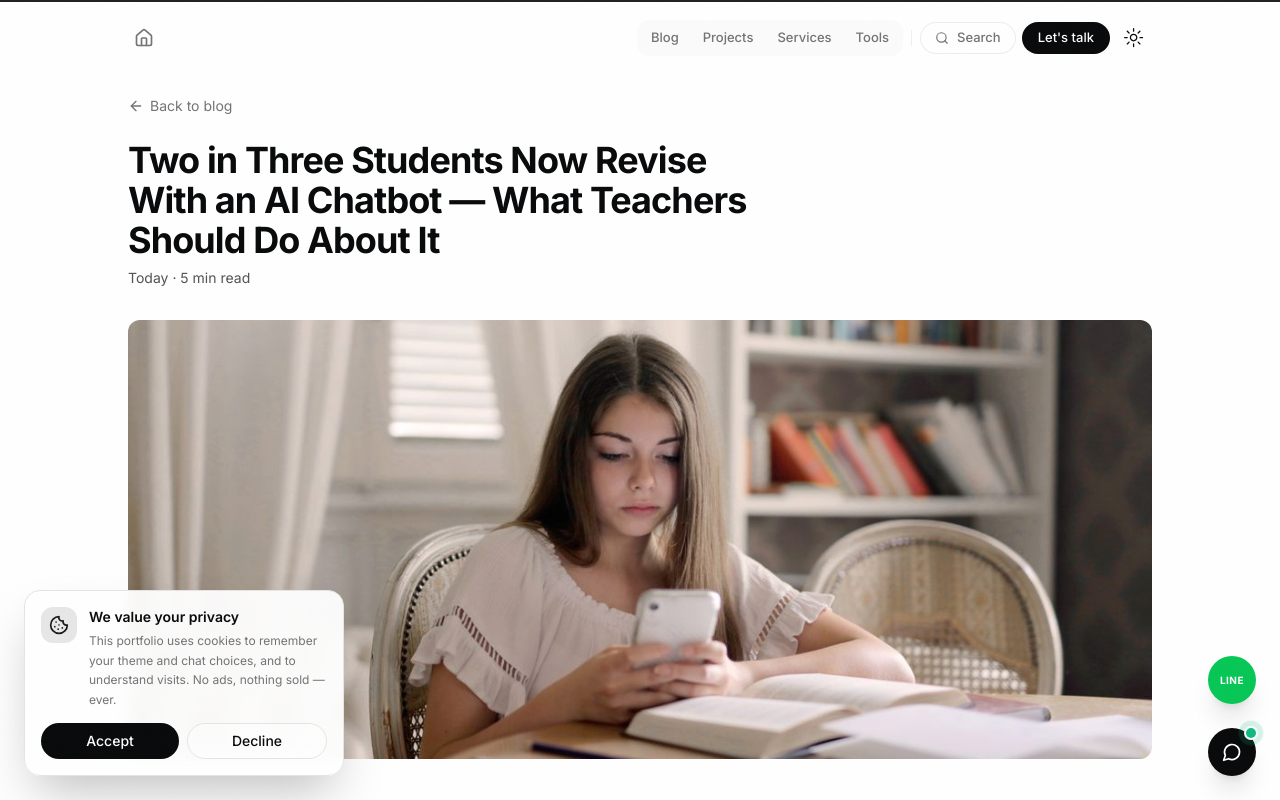
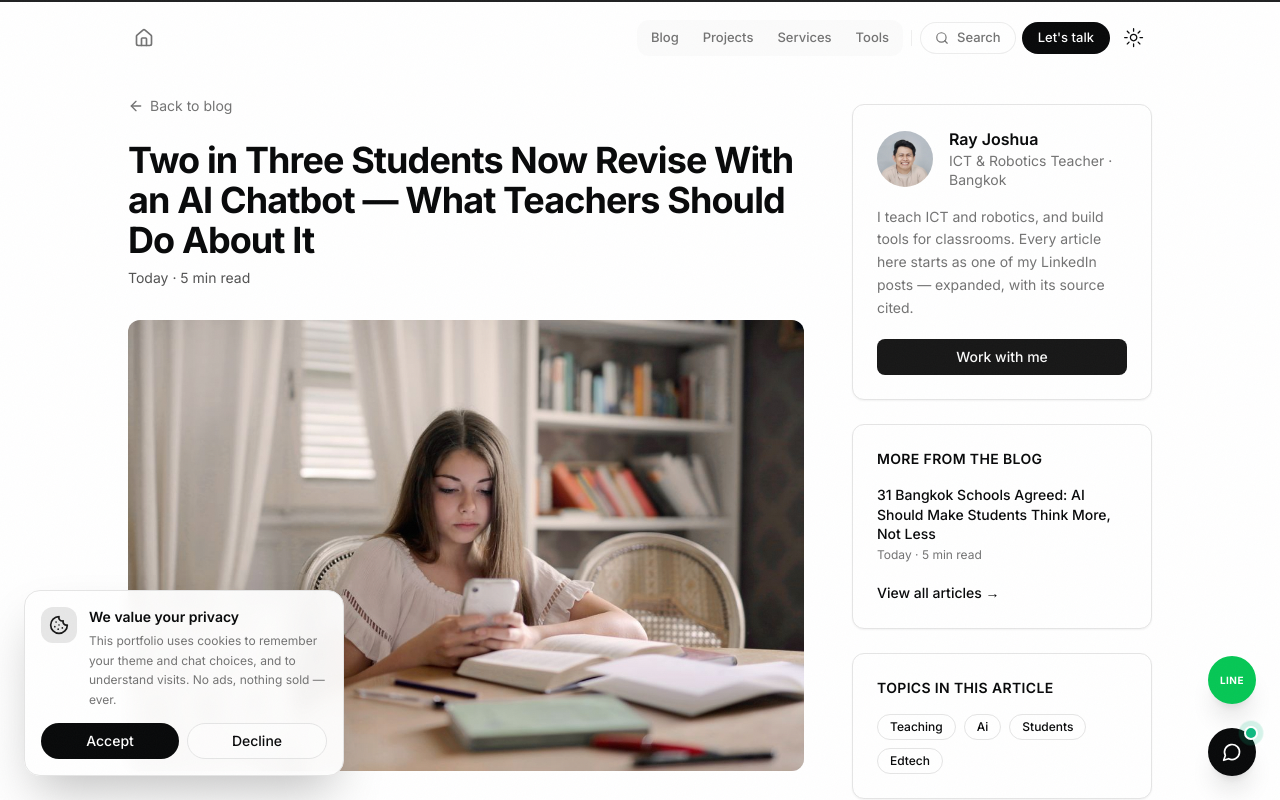
Before and after one commit to rayjoshuaa/rayjoshuaa-portfolio, a Next.js app: page /blog/ai-chatbots-are-how-students-study-now in a window 1280 px wide. Shown: the top 800 px of the page. Built offline with nearby package versions, Linux system fonts and the light colour scheme.

Commit message:
feat: article layout with sidebar, natural-size title image

```diff
--- a/src/app/blog/[slug]/page.tsx
+++ b/src/app/blog/[slug]/page.tsx
@@ -75,6 +75,10 @@ export default async function Blog({
     notFound();
   }
 
+  const allPosts = await getBlogPosts();
+  const morePosts = allPosts.filter((p) => p.slug !== post.slug).slice(0, 4);
+  const tags: string[] = (post.metadata as { tags?: string[] }).tags ?? [];
+
   return (
     <section id="blog">
       <BreadcrumbJsonLd items={[{ name: "Blog", href: "/blog" }, { name: post.metadata.title, href: `/blog/${post.slug}` }]} />
@@ -100,6 +104,8 @@ export default async function Blog({
           }),
         }}
       />
+      <div className="lg:grid lg:grid-cols-[minmax(0,780px)_300px] lg:items-start lg:justify-between lg:gap-12">
+        <div>
           <Link
             href="/blog"
             className="mb-6 inline-flex items-center gap-1.5 text-sm text-muted-foreground transition-colors hover:text-foreground"
@@ -107,10 +113,10 @@ export default async function Blog({
             <ArrowLeft className="size-4" />
             Back to blog
           </Link>
-      <h1 className="title max-w-[650px] text-3xl font-bold tracking-tight sm:text-4xl">
+          <h1 className="title text-3xl font-bold tracking-tight sm:text-4xl">
             {post.metadata.title}
           </h1>
-      <div className="flex justify-between items-center mt-2 mb-8 text-sm max-w-[650px]">
+          <div className="mt-2 mb-8 flex items-center justify-between text-sm">
             <Suspense fallback={<p className="h-5" />}>
               <p className="text-sm text-neutral-600 dark:text-neutral-400">
                 {formatDate(post.metadata.publishedAt)} &middot; {post.metadata.readingTime}
@@ -122,11 +128,88 @@ export default async function Blog({
             <img
               src={post.metadata.image}
               alt={post.metadata.title}
-          className="mb-10 aspect-[16/9] w-full rounded-xl object-cover lg:aspect-[21/9]"
+              className="mb-10 aspect-[3/2] w-full rounded-xl object-cover"
             />
           )}
           <BlogArticle html={post.source} />
           <BlogInteractions slug={params.slug} />
+        </div>
+        <aside className="mt-14 space-y-6 lg:sticky lg:top-24 lg:mt-2">
+          <div className="rounded-xl border bg-card p-6 text-card-foreground shadow-sm">
+            <div className="flex items-center gap-4">
+              {/* eslint-disable-next-line @next/next/no-img-element */}
+              <img
+                src={DATA.avatarUrl}
+                alt={DATA.name}
+                className="size-14 shrink-0 rounded-full object-cover"
+              />
+              <div>
+                <p className="font-semibold leading-tight">{DATA.name}</p>
+                <p className="mt-0.5 text-sm leading-snug text-muted-foreground">
+                  ICT &amp; Robotics Teacher · Bangkok
+                </p>
+              </div>
+            </div>
+            <p className="mt-4 text-sm leading-relaxed text-muted-foreground">
+              I teach ICT and robotics, and build tools for classrooms. Every
+              article here starts as one of my LinkedIn posts — expanded, with
+              its source cited.
+            </p>
+            <Link
+              href="/services"
+              className="mt-5 inline-flex w-full items-center justify-center rounded-lg bg-primary px-4 py-2 text-sm font-medium text-primary-foreground transition-colors hover:bg-primary/90"
+            >
+              Work with me
+            </Link>
+          </div>
+          {morePosts.length > 0 && (
+            <div className="rounded-xl border bg-card p-6 text-card-foreground shadow-sm">
+              <h2 className="text-sm font-semibold uppercase tracking-wide">
+                More from the blog
+              </h2>
+              <ul className="mt-4 space-y-4">
+                {morePosts.map((p) => (
+                  <li key={p.slug}>
+                    <Link href={`/blog/${p.slug}`} className="group block">
+                      <p className="text-sm font-medium leading-snug group-hover:underline">
+                        {p.metadata.title}
+                      </p>
+                      <p className="mt-1 text-xs text-muted-foreground">
+                        {formatDate(p.metadata.publishedAt)} &middot;{" "}
+                        {p.metadata.readingTime}
+                      </p>
+                    </Link>
+                  </li>
+                ))}
+              </ul>
+              <Link
+                href="/blog"
+                className="mt-5 inline-block text-sm font-medium hover:underline"
+              >
+                View all articles →
+              </Link>
+            </div>
+          )}
+          {tags.length > 0 && (
+            <div className="rounded-xl border bg-card p-6 text-card-foreground shadow-sm">
+              <h2 className="text-sm font-semibold uppercase tracking-wide">
+                Topics in this article
+              </h2>
+              <div className="mt-4 flex flex-wrap gap-2">
+                {tags.map((tag) => (
+                  <Link
+                    key={tag}
+                    href="/blog"
+                    className="rounded-full border px-3 py-1 text-xs font-medium capitalize transition-colors hover:bg-muted"
+                  >
+                    {tag}
+                  </Link>
+                ))}
+              </div>
+            </div>
+          )}
+        </aside>
+      </div>
     </section>
   );
 }
```
Lines whose indentation alone changed are shown as unchanged.
